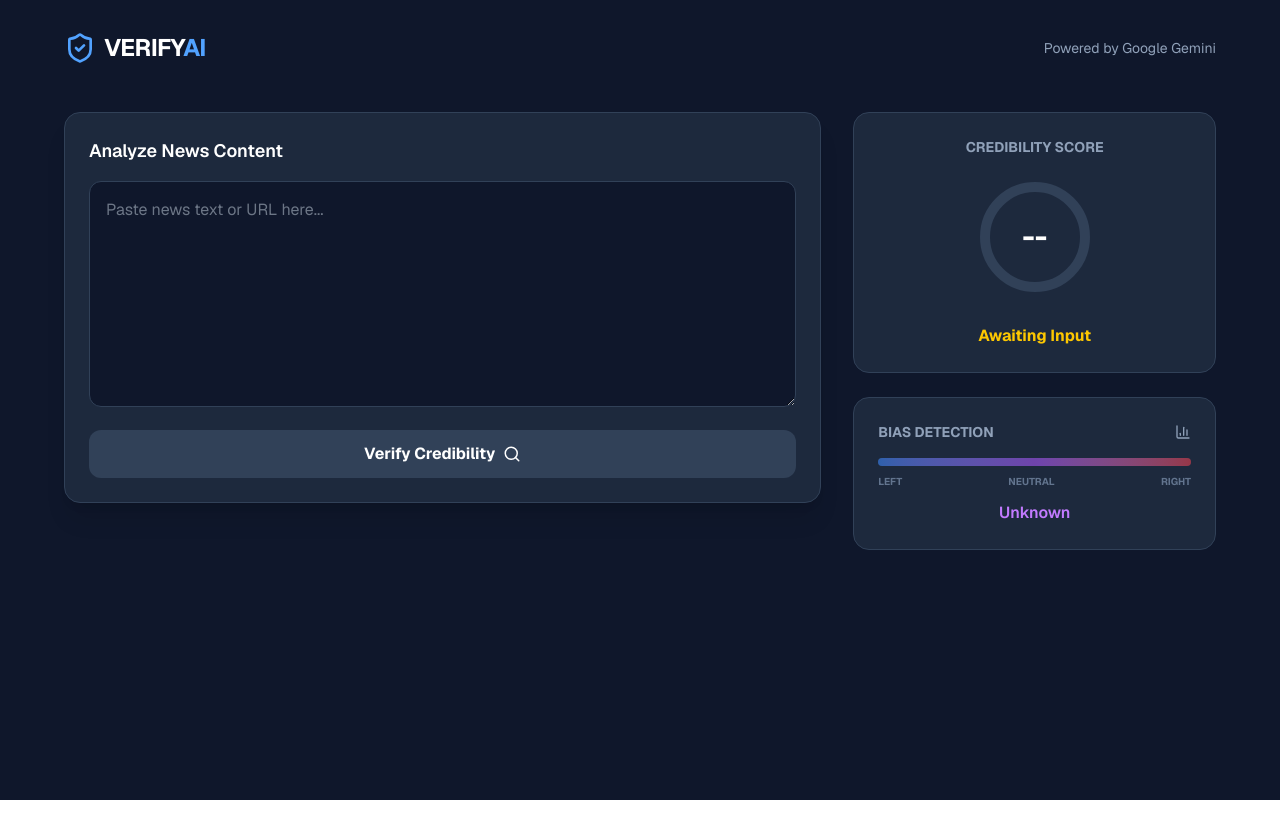
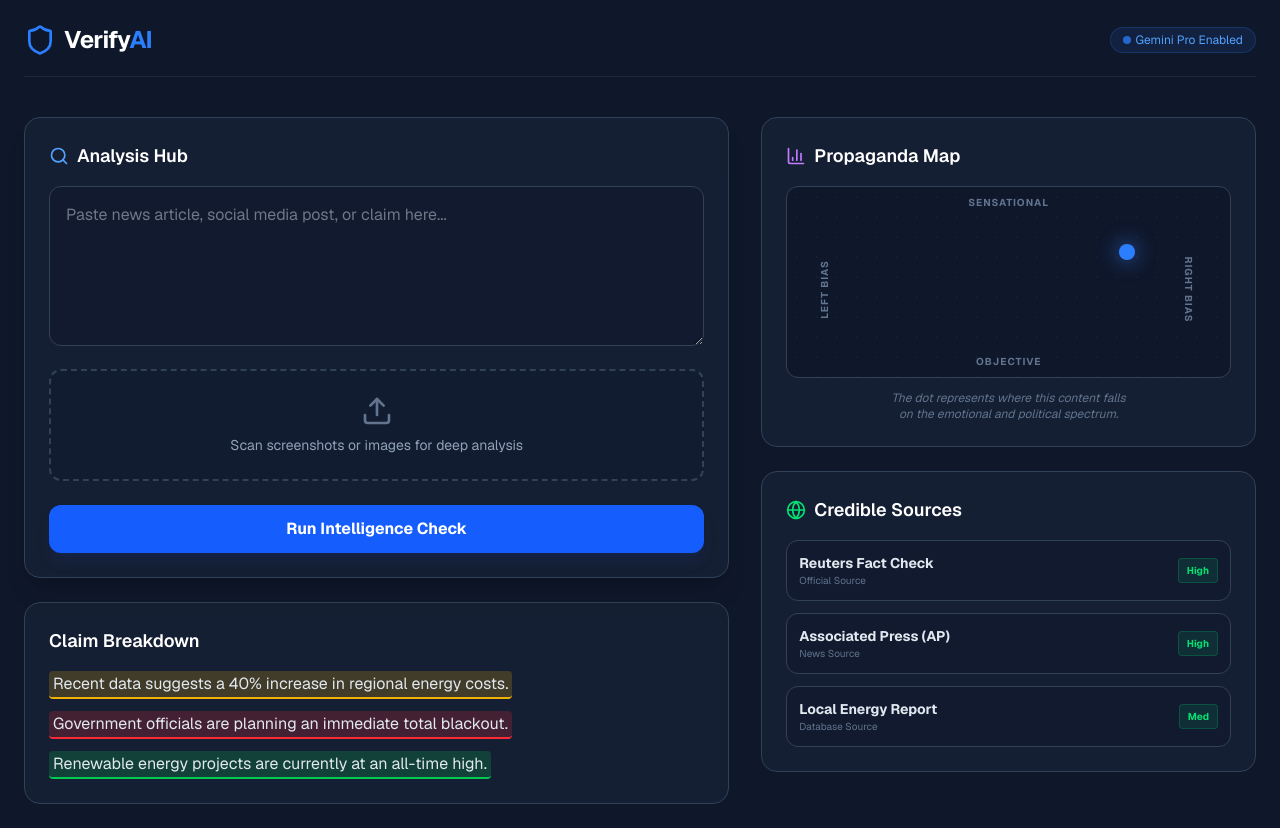
Before and after one commit to vanshika270506/verify-ai, a Next.js app: page / in a window 1280 px wide. Before the commit the page ends 800 px from the top, so only its background shows below. Built offline with nearby package versions, Linux system fonts and the light colour scheme.

Commit message:
feat: Enhanced Intelligence Hub UI with Multimodal and Bias Mapping

```diff
--- a/src/app/page.js
+++ b/src/app/page.js
@@ -1,118 +1,150 @@
 'use client';
 import React, { useState } from 'react';
-import { Search, ShieldCheck, AlertTriangle, Info, BarChart3, Globe } from 'lucide-react';
+import { Shield, Search, AlertTriangle, CheckCircle, Info, Upload, BarChart3, Globe } from 'lucide-react';
 
-const FakeNewsDetector = () => {
-  const [url, setUrl] = useState('');
-  const [loading, setLoading] = useState(false);
-  const [result, setResult] = useState(null);
+export default function VerifyAIDashboard() {
+  const [input, setInput] = useState('');
+  const [isAnalyzing, setIsAnalyzing] = useState(false);
+  const [image, setImage] = useState(null);
 
-  const handleAnalyze = () => {
-    setLoading(true);
-    // Simulate Gemini API Call
-    setTimeout(() => {
-      setResult({
-        score: 85,
-        status: 'Credible',
-        bias: 'Center-Left',
-        reasoning: "The article cites primary sources and official government data. However, the headline uses slightly sensationalist language.",
-        claims: [
-          { text: "Unemployment fell by 2%", status: "Verified" },
-          { text: "The city is in total chaos", status: "Sensationalized" }
-        ]
-      });
-      setLoading(false);
-    }, 1500);
+  // Mock data for the UI - You will replace this with real Gemini API data on the 18th!
+  const mockClaims = [
+    { text: "Recent data suggests a 40% increase in regional energy costs.", status: "neutral", reason: "Verified by local utility reports, though context varies by city." },
+    { text: "Government officials are planning an immediate total blackout.", status: "false", reason: "This is a recurring viral hoax with no official basis." },
+    { text: "Renewable energy projects are currently at an all-time high.", status: "true", reason: "Confirmed by the International Energy Agency 2024 report." }
+  ];
+
+  const handleVerify = () => {
+    setIsAnalyzing(true);
+    setTimeout(() => setIsAnalyzing(false), 2000);
   };
 
   return (
-    <div className="min-h-screen bg-slate-900 text-white p-8 font-sans">
+    <div className="min-h-screen bg-[#0f172a] text-slate-200 p-6 font-sans">
       {/* Header */}
-      <header className="max-w-6xl mx-auto flex justify-between items-center mb-12">
+      <nav className="flex justify-between items-center mb-10 border-b border-slate-800 pb-5">
         <div className="flex items-center gap-2">
-          <ShieldCheck className="text-blue-400 w-8 h-8" />
-          <h1 className="text-2xl font-bold tracking-tight">VERIFY<span className="text-blue-400">AI</span></h1>
+          <Shield className="text-blue-500 w-8 h-8" />
+          <h1 className="text-2xl font-bold tracking-tight text-white">Verify<span className="text-blue-500">AI</span></h1>
         </div>
-        <div className="text-slate-400 text-sm">Powered by Google Gemini</div>
-      </header>
+        <div className="flex gap-4">
+          <span className="text-xs bg-blue-500/10 text-blue-400 px-3 py-1 rounded-full border border-blue-500/20 flex items-center gap-1">
+            <div className="w-2 h-2 bg-blue-500 rounded-full animate-pulse" /> Gemini Pro Enabled
+          </span>
+        </div>
+      </nav>
 
-      <main className="max-w-6xl mx-auto grid grid-cols-1 lg:grid-cols-3 gap-8">
+      <div className="max-w-7xl mx-auto grid grid-cols-1 lg:grid-cols-12 gap-8">
 
-        {/* Left Column: Input */}
-        <div className="lg:col-span-2 space-y-6">
-          <div className="bg-slate-800 p-6 rounded-2xl border border-slate-700 shadow-xl">
-            <h2 className="text-lg font-semibold mb-4">Analyze News Content</h2>
-            <div className="relative">
+        {/* Left Column: Input & Multimodal (6 Units) */}
+        <div className="lg:col-span-7 space-y-6">
+          <div className="bg-slate-800/50 p-6 rounded-2xl border border-slate-700 shadow-xl">
+            <h2 className="text-lg font-semibold mb-4 flex items-center gap-2 text-white">
+              <Search className="w-5 h-5 text-blue-400" /> Analysis Hub
+            </h2>
+
             <textarea
-                className="w-full bg-slate-900 border border-slate-700 rounded-xl p-4 text-slate-300 focus:ring-2 focus:ring-blue-500 focus:outline-none transition-all"
-                placeholder="Paste news text or URL here..."
-                rows="8"
-                value={url}
-                onChange={(e) => setUrl(e.target.value)}
+              className="w-full h-40 bg-slate-900/50 border border-slate-700 rounded-xl p-4 text-slate-300 focus:ring-2 focus:ring-blue-500 focus:outline-none transition-all"
+              placeholder="Paste news article, social media post, or claim here..."
+              value={input}
+              onChange={(e) => setInput(e.target.value)}
             />
+
+            {/* Feature 1: Multimodal Upload Zone */}
+            <div className="mt-4 border-2 border-dashed border-slate-700 rounded-xl p-6 text-center hover:border-blue-500/50 transition-all group bg-slate-900/30">
+              <input
+                type="file"
+                accept="image/*"
+                onChange={(e) => setImage(e.target.files[0])}
+                className="hidden"
+                id="image-upload"
+              />
+              <label htmlFor="image-upload" className="cursor-pointer">
+                <Upload className="w-8 h-8 mx-auto mb-2 text-slate-500 group-hover:text-blue-400 transition-colors" />
+                <p className="text-sm text-slate-400">Scan screenshots or images for deep analysis</p>
+                {image && <p className="text-blue-400 text-xs mt-2 font-mono">{image.name}</p>}
+              </label>
+            </div>
+
             <button
-                onClick={handleAnalyze}
-                disabled={loading || !url}
-                className="mt-4 w-full bg-blue-600 hover:bg-blue-500 disabled:bg-slate-700 text-white font-bold py-3 rounded-xl transition-all flex justify-center items-center gap-2"
+              onClick={handleVerify}
+              disabled={isAnalyzing}
+              className="w-full mt-6 bg-blue-600 hover:bg-blue-500 text-white font-bold py-3 rounded-xl transition-all shadow-lg shadow-blue-900/20 flex justify-center items-center gap-2"
             >
-                {loading ? "Analyzing with Gemini..." : "Verify Credibility"}
-                <Search size={18} />
+              {isAnalyzing ? "Gemini is thinking..." : "Run Intelligence Check"}
             </button>
+          </div>
+
+          {/* Feature 4: Claim-by-Claim Breakdown */}
+          <div className="bg-slate-800/50 p-6 rounded-2xl border border-slate-700">
+            <h2 className="text-lg font-semibold mb-4 text-white">Claim Breakdown</h2>
+            <div className="space-y-3 leading-relaxed">
+              {mockClaims.map((claim, i) => (
+                <span
+                  key={i}
+                  className={`inline-block px-1 rounded cursor-help transition-colors ${
+                    claim.status === 'false' ? 'bg-red-500/20 border-b-2 border-red-500' :
+                    claim.status === 'true' ? 'bg-green-500/20 border-b-2 border-green-500' :
+                    'bg-yellow-500/20 border-b-2 border-yellow-500'
+                  }`}
+                  title={claim.reason}
+                >
+                  {claim.text}{" "}
+                </span>
+              ))}
+            </div>
           </div>
         </div>
 
-          {result && (
-            <div className="bg-slate-800 p-6 rounded-2xl border border-slate-700 animate-in fade-in duration-500">
-              <h3 className="flex items-center gap-2 font-semibold mb-4 text-blue-400">
-                <Info size={18} /> Gemini Reasoning
-              </h3>
-              <p className="text-slate-300 leading-relaxed italic border-l-4 border-blue-500 pl-4">
-                "{result.reasoning}"
-              </p>
+        {/* Right Column: Visualizers & Sources (5 Units) */}
+        <div className="lg:col-span-5 space-y-6">
+
+          {/* Feature 3: Echo Chamber Visualizer */}
+          <div className="bg-slate-800/50 p-6 rounded-2xl border border-slate-700">
+            <h2 className="text-lg font-semibold mb-4 flex items-center gap-2 text-white">
+              <BarChart3 className="w-5 h-5 text-purple-400" /> Propaganda Map
+            </h2>
+            <div className="relative w-full h-48 bg-slate-900 rounded-xl border border-slate-700 overflow-hidden">
+              <div className="absolute top-0 left-0 w-full h-full opacity-10 pointer-events-none"
+                   style={{backgroundImage: 'radial-gradient(#475569 1px, transparent 1px)', backgroundSize: '20px 20px'}} />
+
+              <span className="absolute top-2 left-1/2 -translate-x-1/2 text-[10px] text-slate-500 uppercase tracking-widest font-bold">Sensational</span>
+              <span className="absolute bottom-2 left-1/2 -translate-x-1/2 text-[10px] text-slate-500 uppercase tracking-widest font-bold">Objective</span>
+              <span className="absolute left-2 top-1/2 -rotate-90 text-[10px] text-slate-500 uppercase tracking-widest font-bold">Left Bias</span>
+              <span className="absolute right-2 top-1/2 rotate-90 text-[10px] text-slate-500 uppercase tracking-widest font-bold">Right Bias</span>
+
+              <div
+                className="absolute w-4 h-4 bg-blue-500 rounded-full shadow-[0_0_20px_rgba(59,130,246,0.8)] transition-all duration-1000"
+                style={{ left: isAnalyzing ? '50%' : '75%', top: isAnalyzing ? '50%' : '30%' }}
+              />
             </div>
-          )}
+            <p className="text-xs text-slate-500 mt-3 text-center italic text-balance">The dot represents where this content falls on the emotional and political spectrum.</p>
           </div>
 
-        {/* Right Column: Metrics */}
-        <div className="space-y-6">
-          {/* Score Card */}
-          <div className="bg-slate-800 p-6 rounded-2xl border border-slate-700 text-center">
-            <h3 className="text-slate-400 text-sm uppercase font-bold mb-4">Credibility Score</h3>
-            <div className="relative inline-flex items-center justify-center">
-              {/* Circular Progress Placeholder */}
-              <svg className="w-32 h-32">
-                <circle className="text-slate-700" strokeWidth="10" stroke="currentColor" fill="transparent" r="50" cx="64" cy="64" />
-                <circle className="text-blue-500" strokeWidth="10" strokeDasharray={314} strokeDashoffset={314 - (314 * (result?.score || 0)) / 100} strokeLinecap="round" stroke="currentColor" fill="transparent" r="50" cx="64" cy="64" />
-              </svg>
-              <span className="absolute text-3xl font-bold">{result ? `${result.score}%` : '--'}</span>
+          {/* Feature 2: Source Credibility Sidebar */}
+          <div className="bg-slate-800/50 p-6 rounded-2xl border border-slate-700">
+            <h2 className="text-lg font-semibold mb-4 flex items-center gap-2 text-white">
+              <Globe className="w-5 h-5 text-green-400" /> Credible Sources
+            </h2>
+            <div className="space-y-3">
+              {[
+                { site: 'Reuters Fact Check', type: 'Official', trust: 'High' },
+                { site: 'Associated Press (AP)', type: 'News', trust: 'High' },
+                { site: 'Local Energy Report', type: 'Database', trust: 'Med' }
+              ].map((source, i) => (
+                <div key={i} className="bg-slate-900/50 p-3 rounded-xl border border-slate-700 flex justify-between items-center group hover:bg-slate-700/30 transition-all cursor-pointer">
+                  <div>
+                    <h4 className="text-sm font-bold text-slate-200">{source.site}</h4>
+                    <p className="text-[10px] text-slate-500">{source.type} Source</p>
                   </div>
-            <p className={`mt-4 font-bold ${result?.score > 70 ? 'text-green-400' : 'text-yellow-400'}`}>
-              {result ? result.status : 'Awaiting Input'}
-            </p>
+                  <span className="text-[10px] font-bold text-green-400 bg-green-400/10 px-2 py-1 rounded border border-green-400/20">{source.trust}</span>
+                </div>
+              ))}
+            </div>
           </div>
 
-          {/* Bias Meter */}
-          <div className="bg-slate-800 p-6 rounded-2xl border border-slate-700">
-            <div className="flex justify-between items-center mb-4">
-              <h3 className="text-sm font-bold uppercase text-slate-400">Bias Detection</h3>
-              <BarChart3 size={16} className="text-slate-400" />
-            </div>
-            <div className="w-full bg-slate-700 h-2 rounded-full overflow-hidden">
-              <div className="bg-gradient-to-r from-blue-500 via-purple-500 to-red-500 h-full w-full opacity-50"></div>
-            </div>
-            <div className="flex justify-between text-[10px] mt-2 text-slate-500 font-bold">
-              <span>LEFT</span>
-              <span>NEUTRAL</span>
-              <span>RIGHT</span>
-            </div>
-            <div className="text-center mt-3 font-semibold text-purple-400">
-              {result ? result.bias : 'Unknown'}
         </div>
       </div>
     </div>
-      </main>
-    </div>
   );
-};
-
-export default FakeNewsDetector;
+}
```
Also changed, not shown: 1 other file (tests, documents, lock files or other folders). Lines whose indentation alone changed are shown as unchanged.
